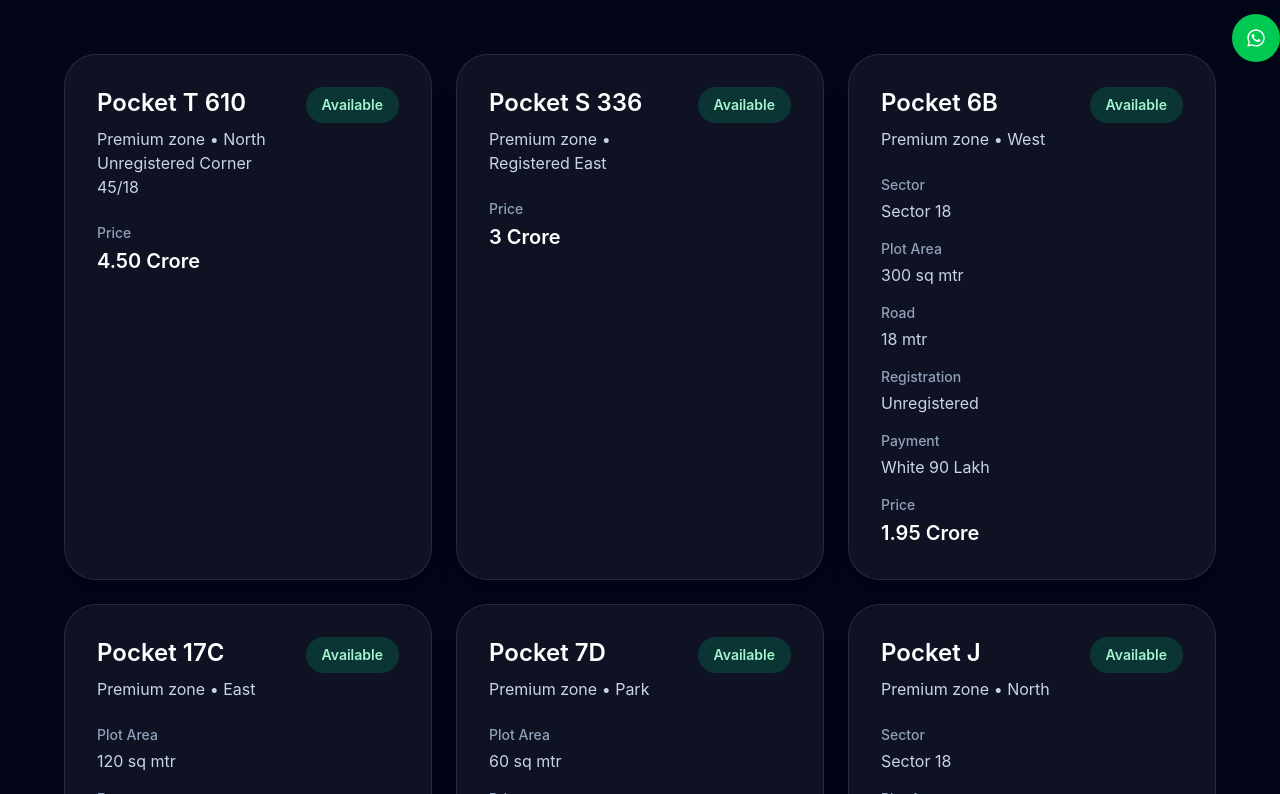
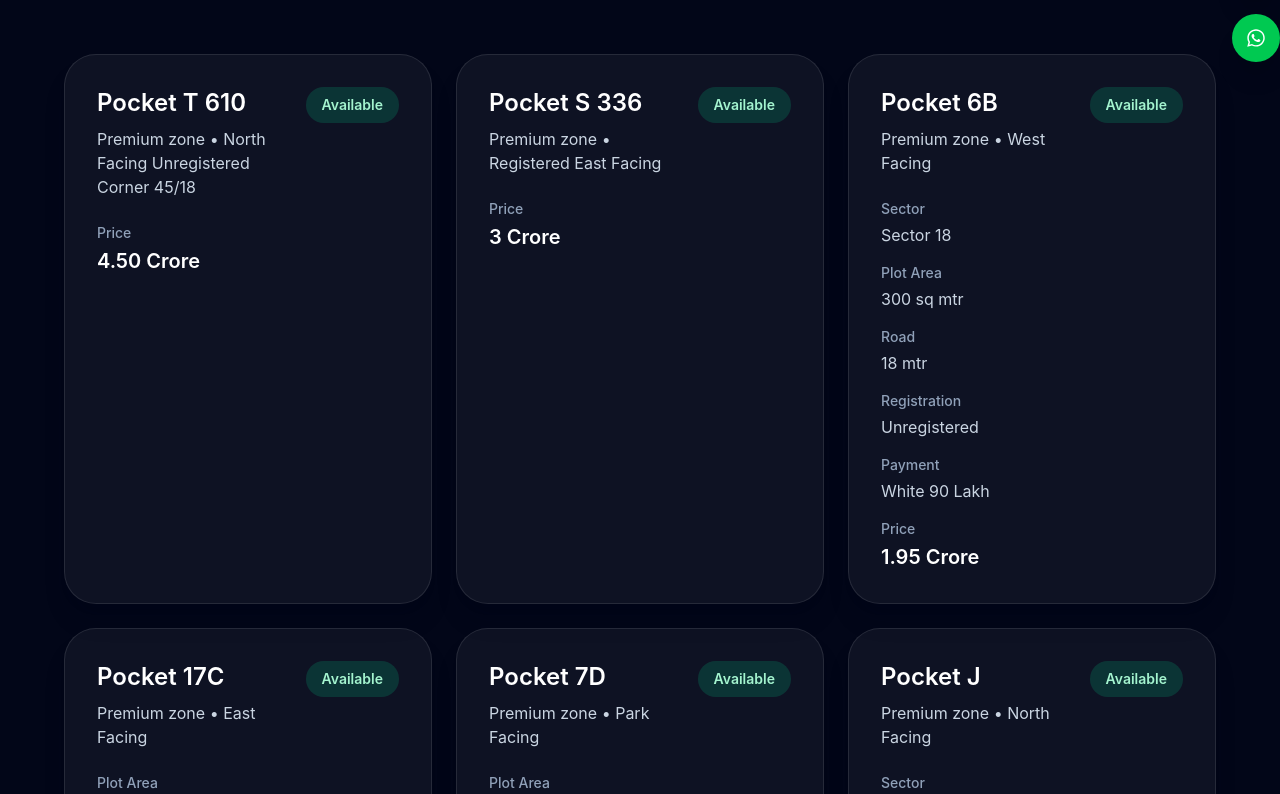
Before and after one commit to MrAkash33/Yamunaassociates, a Next.js app: page /available-plots in a window 1280 px wide. Shown: the part 426-1220 px from the top of the page. Built offline with nearby package versions, Linux system fonts and the light colour scheme.

Commit message:
changes done

```diff
--- a/src/app/available-plots/page.js
+++ b/src/app/available-plots/page.js
@@ -5,14 +5,14 @@ export const metadata = {
 const plots = [
   {
     id: "Pocket T 610",
-    facing: "North Unregistered Corner 45/18",
+    facing: "North Facing Unregistered Corner 45/18",
     zone: "Premium",
     price: "4.50 Crore",
     status: "Available",
   },
   {
     id: "Pocket S 336",
-    facing: "Registered East",
+    facing: "Registered East Facing",
     zone: "Premium",
     price: "3 Crore",
     status: "Available",
@@ -20,7 +20,7 @@ const plots = [
   {
     id: "Pocket 6B",
     area: "300 sq mtr",
-    facing: "West",
+    facing: "West Facing",
     zone: "Premium",
     price: "1.95 Crore",
     status: "Available",
@@ -32,7 +32,7 @@ const plots = [
   {
     id: "Pocket 17C",
     area: "120 sq mtr",
-    facing: "East",
+    facing: "East Facing",
     zone: "Premium",
     price: "1.05 Crore",
     status: "Available",
@@ -41,7 +41,7 @@ const plots = [
   {
     id: "Pocket 7D",
     area: "60 sq mtr",
-    facing: "Park",
+    facing: "Park Facing",
     zone: "Premium",
     price: "70 Lakh",
     status: "Available",
@@ -49,7 +49,7 @@ const plots = [
   {
     id: "Pocket J",
     area: "300 sq mtr",
-    facing: "North",
+    facing: "North Facing",
     zone: "Premium",
     price: "2.40 Crore",
     status: "Available",
```
